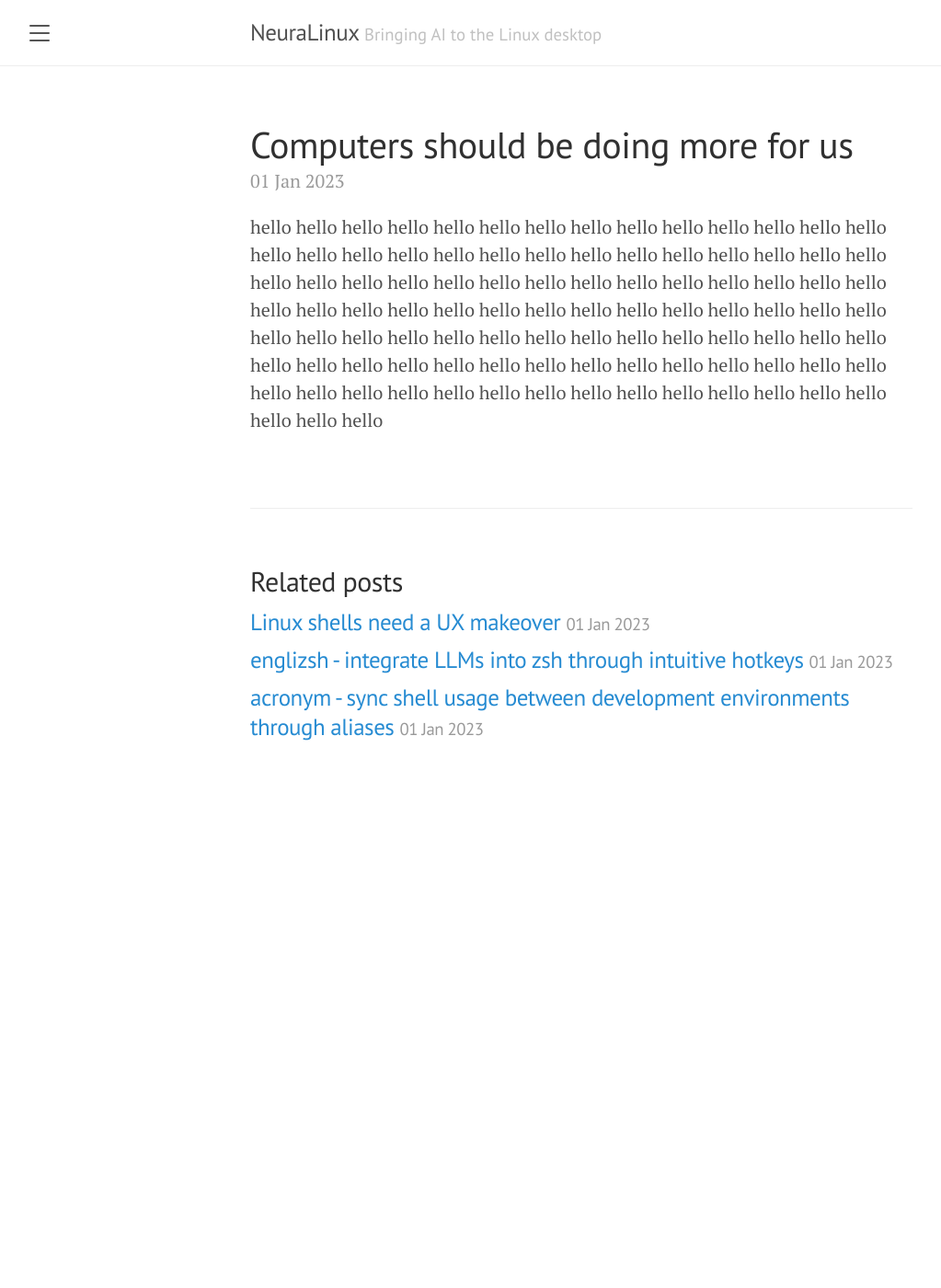
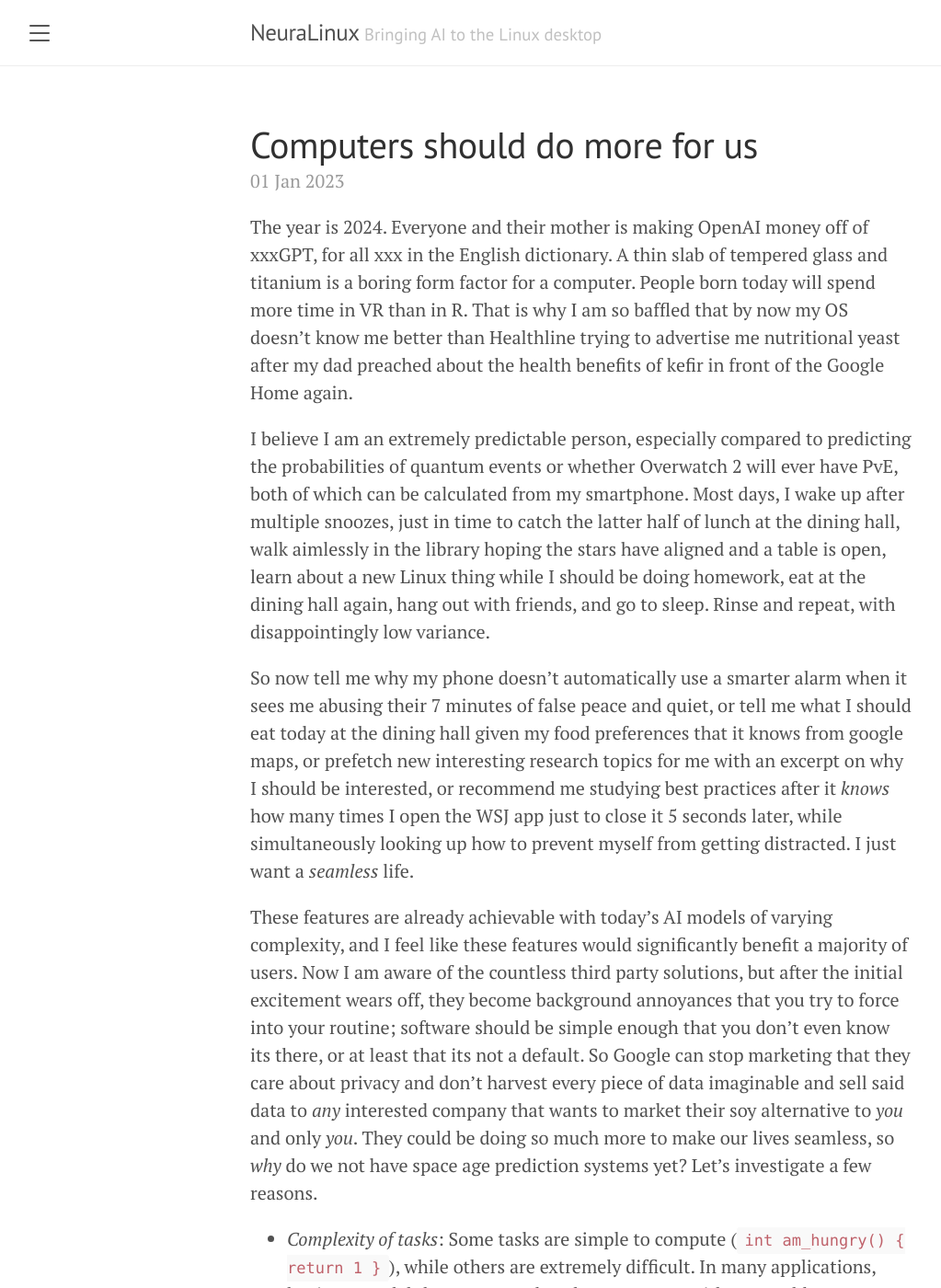
Before and after one commit to chinarjoshi/chinarjoshi.github.io, a Jekyll site: the page built from _posts/desktop/2023-01-01-desktop.md, in a window 1280 px wide and 1400 px high. Shown: the whole window at 92% size, without its empty margins (8-1031 px from the left). Built offline with Jekyll 4.4.1, drawn with Linux system fonts in a browser that asks for light colours; our own code applies the rules of GitHub Pages for plain Markdown files; some of the changed text lies outside the part shown.

Commit message:
Write desktop problem article

```diff
--- a/_posts/desktop/2023-01-01-desktop.md
+++ b/_posts/desktop/2023-01-01-desktop.md
@@ -1,108 +1,26 @@
 ---
 type: post
-title: Computers should be doing more for us
+title: Computers should do more for us
 permalink: /desktop/
 category: desktop
 type: problem
 ---
-hello
-hello
-hello
-hello
-hello
-hello
-hello
-hello
-hello
-hello
-hello
-hello
-hello
-hello
-hello
-hello
-hello
-hello
-hello
-hello
-hello
-hello
-hello
-hello
-hello
-hello
-hello
-hello
-hello
-hello
-hello
-hello
-hello
-hello
-hello
-hello
-hello
-hello
-hello
-hello
-hello
-hello
-hello
-hello
-hello
-hello
-hello
-hello
-hello
-hello
-hello
-hello
-hello
-hello
-hello
-hello
-hello
-hello
-hello
-hello
-hello
-hello
-hello
-hello
-hello
-hello
-hello
-hello
-hello
-hello
-hello
-hello
-hello
-hello
-hello
-hello
-hello
-hello
-hello
-hello
-hello
-hello
-hello
-hello
-hello
-hello
-hello
-hello
-hello
-hello
-hello
-hello
-hello
-hello
-hello
-hello
-hello
-hello
-hello
-hello
-hello
+The year is 2024. Everyone and their mother is making OpenAI money off of xxxGPT, for all xxx in the English dictionary. A thin slab of tempered glass and titanium is a boring form factor for a computer. People born today will spend more time in VR than in R. That is why I am so baffled that by now my OS doesn't know me better than Healthline trying to advertise me nutritional yeast after my dad preached about the health benefits of kefir in front of the Google Home again.
+
+I believe I am an extremely predictable person, especially compared to predicting the probabilities of quantum events or whether Overwatch 2 will ever have PvE, both of which can be calculated from my smartphone. Most days, I wake up after multiple snoozes, just in time to catch the latter half of lunch at the dining hall, walk aimlessly in the library hoping the stars have aligned and a table is open, learn about a new Linux thing while I should be doing homework, eat at the dining hall again, hang out with friends, and go to sleep. Rinse and repeat, with disappointingly low variance.
+
+So now tell me why my phone doesn't automatically use a smarter alarm when it sees me abusing their 7 minutes of false peace and quiet, or tell me what I should eat today at the dining hall given my food preferences that it knows from google maps, or prefetch new interesting research topics for me with an excerpt on why I should be interested, or recommend me studying best practices after it *knows* how many times I open the WSJ app just to close it 5 seconds later, while simultaneously looking up how to prevent myself from getting distracted. I just want a *seamless* life.
+
+These features are already achievable with today's AI models of varying complexity, and I feel like these features would significantly benefit a majority of users. Now I am aware of the countless third party solutions, but after the initial excitement wears off, they become background annoyances that you try to force into your routine; software should be simple enough that you don't even know its there, or at least that its not a default. So Google can stop marketing that they care about privacy and don't harvest every piece of data imaginable and sell said data to *any* interested company that wants to market their soy alternative to *you* and only *you*. They could be doing so much more to make our lives seamless, so *why* do we not have space age prediction systems yet? Let's investigate a few reasons.
+
+* *Complexity of tasks*: Some tasks are simple to compute (`int am_hungry() { return 1 }`), while others are extremely difficult. In many applications, having a model that guesses what the user wants with acceptable accuracy, with low enough latency that the user doesn't notice, and with minimal input from the user, is like wielding the whole Triforce; be ready for some compromise, unless you're Ganon in the end of *A Link to the Past*.
+* *Privacy concerns*: The truth is there are two types of people in the world: the ones who deep down are ok with the fact that the Chinese government knows about their new Pilates routine as long as they can use their social media, and the small minority who use Tor browser for things that aren't video game piracy or cocaine. Stop pretending you care about Big Data if you're going to publish your life.
+3. *Hardware constraints*: Every computer is in fact not running an Nvidia GPU and thus cannot parallelize with CUDA. But there is a silver lining... Even though the "in" thing in AI is to use unimaginably large transformers that eat 16GB memory for breakfast, there are now itsy bitsy "edge-computing friendly" architectures that use clever optimizations and pruning to run on even your decades old ThinkPad you use as a home computer.
+4. *Diverse user needs and environments*: The way I use my computer is indeed far removed from the average user. But many problems are still universal to everyone who owns a computer. And we can have different models that are tailored to different groups. We do not need a one-size-fits-all solution for most things.
+5. *Economic considerations*: Ahhhh now here's the kicker. The problems I'm describing are probably too niche for anyone to care enough to solve them.
+
+So keep in mind that **I am not a privacy researcher**, but it feels like most everyone would prefer convenience over privacy, especially given that the technical issues are subduing in the face of innovation in computer hardware and data science. But why don't we start smaller for now and fix some quality-of-life improvements that actually could help everyone?
+
+How about the fact that my OLED screen can display true blacks, but a sudden white image at night feels like watching a supernova with front seat tickets. As [display technologies converge](https://youtu.be/TyUA1OmXMXA?si=d34BczTFiVRZZjK9) to the infinite-contrast screen I'm looking at, the battle between dark mode and light mode users will only get more violent. Though my screen can move between complete darkness and lightness at 1/60th of a second like an Olympic runner, my eyes can only do so slowly like a lethargic, obese dog. Or how about the fact that battery doesn't even last till the end of the day because of my 4k OLED screen that is only used to render a terminal emulator and ChatGPT session. Alas, no one will make money off of software that dims your screen when you're not around so the void can continue looking at your ostensibly white websites, but while saving battery. So until the government gives everyone a UBI, I will continue to use TLP and Dark Reader in the hopes that I can make it to the nearest charger before my poor XPS rests in the spirit world.
+
+But somehow, I am glad that somewhere in the world, AI researchers are investigating topological neural networks and their implications on nudging me to purchase one brand of wireless earbuds over another. But Sony's market capitalization will not capitulate to Bose if a handful of AI engineers solve my less profitable problems instead of making bank and taking vacations to Cancun where they snidely remark about the importance of their work while eating caviar out of gold chalices. I may be using a pair of QuietComfort Ultras instead of WF-1000XM5, but the world will not be reduced to ashes. Although my laptop battery may last a couple hours longer...
```
Also changed, not shown: _posts/shells/2023-01-01-shells.md (+1 -1 lines).
